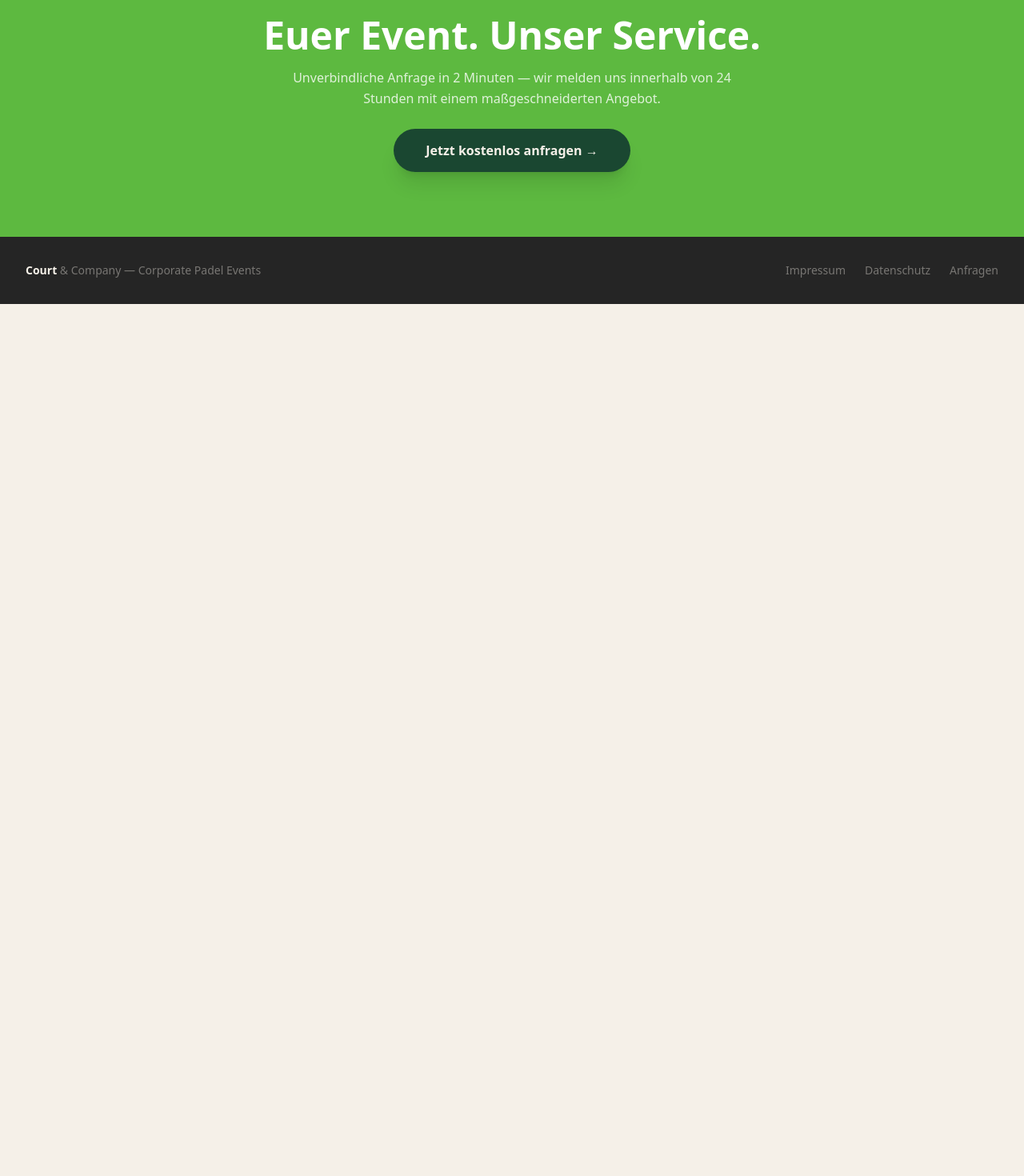
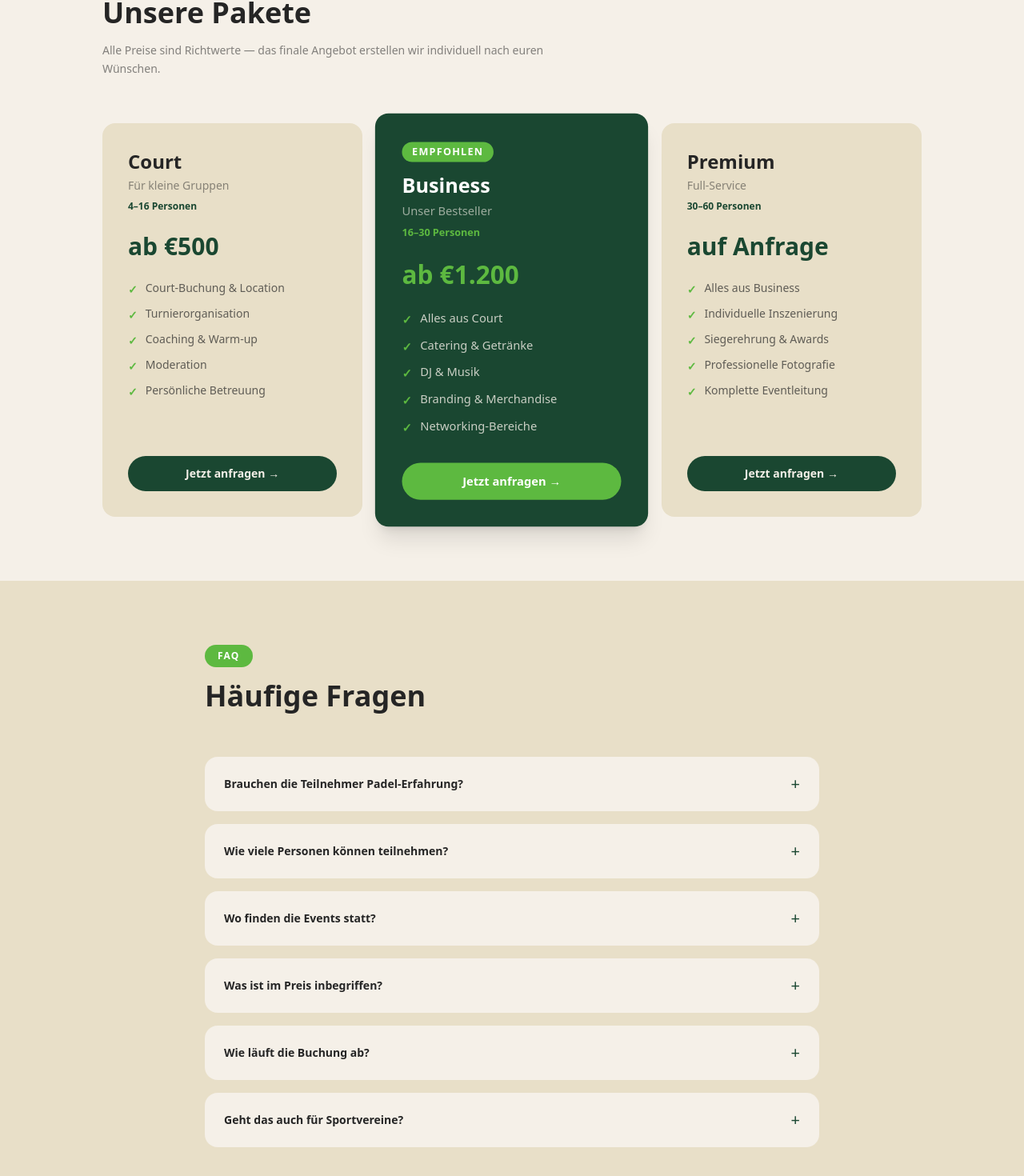
Before and after one commit to armingacanovic-cmd/court-and-company, a Next.js app: page / in a window 1280 px wide. Shown: the part 4706-6176 px from the top of the page at 80% size. Before the commit the page ends 5086 px from the top, so only its background shows below. Built offline with nearby package versions, Linux system fonts and the light colour scheme.

Commit message:
Add pricing packages, FAQ section, fix participant count (4-60)

```diff
--- a/app/buchen/page.tsx
+++ b/app/buchen/page.tsx
@@ -158,11 +158,10 @@ export default function BuchenPage() {
                     className="w-full border border-beige/50 rounded-xl px-4 py-3 text-sm focus:outline-none focus:border-forest focus:ring-1 focus:ring-forest bg-cream"
                   >
                     <option value="">Bitte wählen</option>
-                    <option>10–20 Personen</option>
-                    <option>20–40 Personen</option>
-                    <option>40–60 Personen</option>
-                    <option>60–100 Personen</option>
-                    <option>100+ Personen</option>
+                    <option>4–8 Personen</option>
+                    <option>8–16 Personen</option>
+                    <option>16–30 Personen</option>
+                    <option>30–60 Personen</option>
                   </select>
                 </div>
 
--- a/app/page.tsx
+++ b/app/page.tsx
@@ -308,6 +308,150 @@ export default function Home() {
         </div>
       </section>
 
+      {/* Pakete */}
+      <section className="px-6 py-20 bg-cream">
+        <div className="max-w-5xl mx-auto">
+          <span className="inline-block bg-forest text-cream text-xs font-bold uppercase tracking-widest px-4 py-1.5 rounded-full mb-4">
+            Preisrahmen
+          </span>
+          <h2 className="text-4xl font-extrabold mb-4 text-anthracite">Unsere Pakete</h2>
+          <p className="text-anthracite/55 max-w-xl mb-14 text-sm leading-relaxed">
+            Alle Preise sind Richtwerte — das finale Angebot erstellen wir individuell nach euren Wünschen.
+          </p>
+          <div className="grid grid-cols-1 md:grid-cols-3 gap-6">
+            {[
+              {
+                name: "Court",
+                subtitle: "Für kleine Gruppen",
+                persons: "4–16 Personen",
+                price: "ab €500",
+                highlight: false,
+                features: [
+                  "Court-Buchung & Location",
+                  "Turnierorganisation",
+                  "Coaching & Warm-up",
+                  "Moderation",
+                  "Persönliche Betreuung",
+                ],
+              },
+              {
+                name: "Business",
+                subtitle: "Unser Bestseller",
+                persons: "16–30 Personen",
+                price: "ab €1.200",
+                highlight: true,
+                features: [
+                  "Alles aus Court",
+                  "Catering & Getränke",
+                  "DJ & Musik",
+                  "Branding & Merchandise",
+                  "Networking-Bereiche",
+                ],
+              },
+              {
+                name: "Premium",
+                subtitle: "Full-Service",
+                persons: "30–60 Personen",
+                price: "auf Anfrage",
+                highlight: false,
+                features: [
+                  "Alles aus Business",
+                  "Individuelle Inszenierung",
+                  "Siegerehrung & Awards",
+                  "Professionelle Fotografie",
+                  "Komplette Eventleitung",
+                ],
+              },
+            ].map((pkg) => (
+              <div
+                key={pkg.name}
+                className={`rounded-2xl p-8 flex flex-col ${pkg.highlight ? "bg-forest text-cream shadow-xl scale-105" : "bg-sand"}`}
+              >
+                <div className="mb-6">
+                  {pkg.highlight && (
+                    <span className="inline-block bg-lime text-white text-xs font-bold uppercase tracking-widest px-3 py-1 rounded-full mb-3">
+                      Empfohlen
+                    </span>
+                  )}
+                  <h3 className={`text-2xl font-extrabold ${pkg.highlight ? "text-white" : "text-anthracite"}`}>
+                    {pkg.name}
+                  </h3>
+                  <p className={`text-sm mt-1 ${pkg.highlight ? "text-cream/60" : "text-anthracite/50"}`}>
+                    {pkg.subtitle}
+                  </p>
+                  <p className={`text-xs mt-2 font-semibold ${pkg.highlight ? "text-lime" : "text-forest"}`}>
+                    {pkg.persons}
+                  </p>
+                </div>
+                <div className={`text-3xl font-extrabold mb-6 ${pkg.highlight ? "text-lime" : "text-forest"}`}>
+                  {pkg.price}
+                </div>
+                <ul className="space-y-2.5 flex-1">
+                  {pkg.features.map((f) => (
+                    <li key={f} className={`flex items-start gap-2.5 text-sm ${pkg.highlight ? "text-cream/80" : "text-anthracite/70"}`}>
+                      <span className={`mt-0.5 font-bold ${pkg.highlight ? "text-lime" : "text-lime"}`}>✓</span>
+                      {f}
+                    </li>
+                  ))}
+                </ul>
+                <Link
+                  href="/buchen"
+                  className={`mt-8 text-center py-3 rounded-full text-sm font-bold transition-colors ${pkg.highlight ? "bg-lime text-white hover:bg-white hover:text-forest" : "bg-forest text-cream hover:bg-lime"}`}
+                >
+                  Jetzt anfragen →
+                </Link>
+              </div>
+            ))}
+          </div>
+        </div>
+      </section>
+
+      {/* FAQ */}
+      <section className="px-6 py-20 bg-sand">
+        <div className="max-w-3xl mx-auto">
+          <span className="inline-block bg-lime text-white text-xs font-bold uppercase tracking-widest px-4 py-1.5 rounded-full mb-4">
+            FAQ
+          </span>
+          <h2 className="text-4xl font-extrabold mb-14 text-anthracite">Häufige Fragen</h2>
+          <div className="space-y-4">
+            {[
+              {
+                q: "Brauchen die Teilnehmer Padel-Erfahrung?",
+                a: "Nein — überhaupt nicht. Padel ist in wenigen Minuten erlernbar. Unser Coaching-Team holt alle ab, egal ob Anfänger oder Fortgeschrittene. Das Spiel lebt von Spaß und Dynamik, nicht von Können.",
+              },
+              {
+                q: "Wie viele Personen können teilnehmen?",
+                a: "Wir organisieren Events für 4 bis 60 Personen. Pro Court spielen jeweils 4 Personen. Für größere Gruppen buchen wir mehrere Courts gleichzeitig, damit alle aktiv dabei sind.",
+              },
+              {
+                q: "Wo finden die Events statt?",
+                a: "Wir arbeiten mit professionellen Padel-Anlagen in ganz Deutschland zusammen. Auf Wunsch suchen wir eine Location in eurer Nähe oder in einer Stadt eurer Wahl.",
+              },
+              {
+                q: "Was ist im Preis inbegriffen?",
+                a: "Je nach Paket ist Location, Organisation, Coaching, Catering, DJ und Siegerehrung enthalten. Alle Leistungen sind transparent im Angebot aufgeführt — keine versteckten Kosten.",
+              },
+              {
+                q: "Wie läuft die Buchung ab?",
+                a: "Anfrage stellen → innerhalb von 24h individuelle Rückmeldung → Angebot → Bestätigung. Wir kümmern uns um alles weitere. Ihr erscheint am Eventtag — wir haben alles vorbereitet.",
+              },
+              {
+                q: "Geht das auch für Sportvereine?",
+                a: "Ja, absolut. Vereinsausflüge, Saisonabschluss-Events oder Mitglieder-Turniere — wir organisieren genauso für Vereine wie für Unternehmen. Einfach anfragen und wir finden das passende Format.",
+              },
+            ].map((item, i) => (
+              <details key={i} className="bg-cream rounded-2xl px-6 py-5 group cursor-pointer">
+                <summary className="flex justify-between items-center font-bold text-anthracite text-sm list-none">
+                  {item.q}
+                  <span className="text-forest text-xl font-light ml-4 flex-shrink-0 group-open:rotate-45 transition-transform">+</span>
+                </summary>
+                <p className="mt-4 text-anthracite/65 text-sm leading-relaxed">{item.a}</p>
+              </details>
+            ))}
+          </div>
+        </div>
+      </section>
+
       {/* CTA */}
       <section className="bg-lime text-white text-center px-6 py-24">
         <span className="inline-block bg-white/20 text-white text-xs font-bold uppercase tracking-widest px-4 py-1.5 rounded-full mb-6">
```
